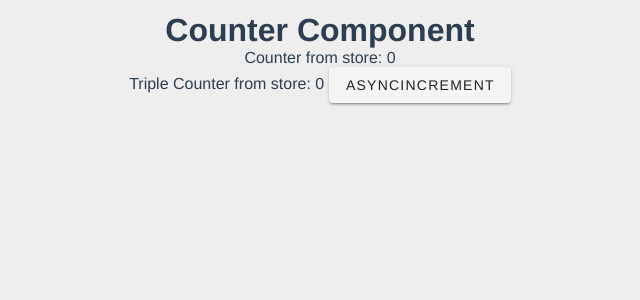
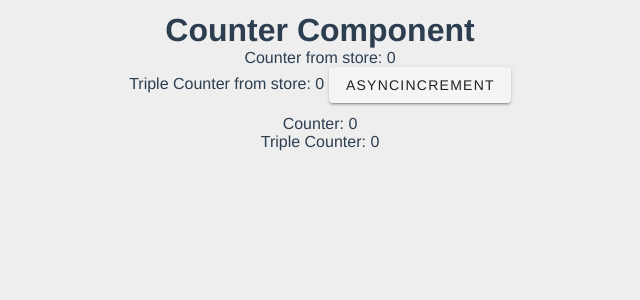
Before and after one commit to abrarShariar/simple-vue-blog, a Vue app: page /counter in a window 1280 px wide. Shown: the top 300 px of the page, without its empty margins (320-960 px from the left). Built offline with nearby package versions, Linux system fonts and the light colour scheme.

Commit message:
Add vuex to other component

```diff
--- a/src/components/CounterComponent.vue
+++ b/src/components/CounterComponent.vue
@@ -13,13 +13,19 @@
                 asyncIncrement
             </v-btn>
         </div>
-
+        <div>
+            <counter-test-component></counter-test-component>
+        </div>
     </v-container>
 </template>
 
 <script>
+
+import CounterTestComponent from './CounterTestComponent';
+
 export default {
     name: 'CounterComponent',
+    components: { CounterTestComponent },
     data: function() {
         return {
             pageTitle: 'Counter Component'
--- /dev/null
+++ b/src/components/CounterTestComponent.vue
@@ -0,0 +1,20 @@
+<template>
+    <v-container>
+        Counter: {{ counter }}
+        <br>
+        Triple Counter: {{ tripleCounter }}
+    </v-container>
+</template>
+
+<script>
+export default {
+    computed: {
+        counter () {
+            return this.$store.getters.counter
+        },
+        tripleCounter () {
+            return this.$store.getters.tripleCounter
+        }
+    }
+}
+</script>
```
